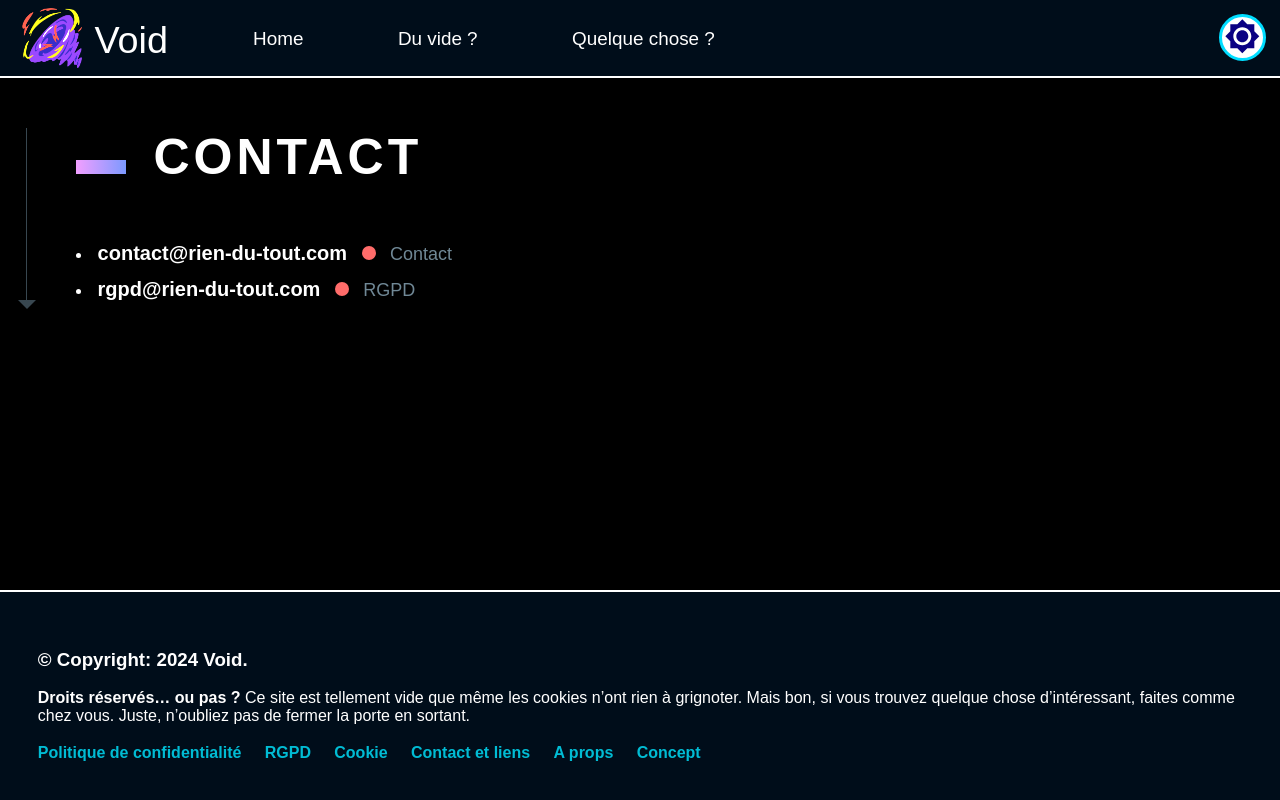
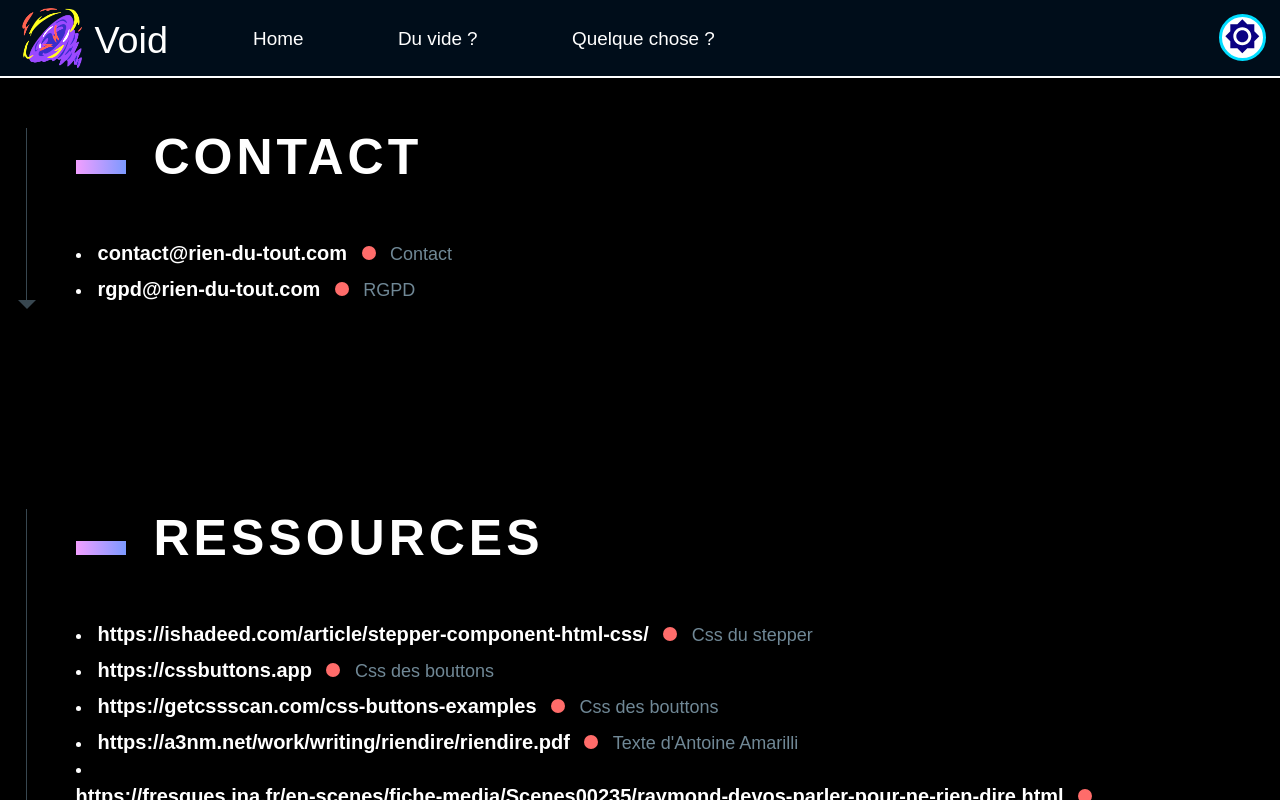
Before and after one commit to Azerty-Merlin/techno-2nd-site-vide, a plain HTML site: page page/contact.html in a window 1280 px wide. Drawn offline with nearby package versions, Linux system fonts and the light colour scheme.

Commit message:
Update contact.html

```diff
--- a/page/contact.html
+++ b/page/contact.html
@@ -111,7 +111,7 @@
         </div>
 
         <div class="content">
-            <!-- liens -->
+            <!-- conatct-->
             <div class="Section Work" style="opacity: 1; transform: translate(0px); margin-top: 0;">
                 <div class="Work-content">
                     <div>
@@ -150,12 +150,93 @@
                     <div class="Arrow" data-ref="arrow" style="transform: translate(0px); opacity: 1;"></div>
                 </div>
             </div>
+            <!-- fin des conatct -->
+
+            <!-- lien -->
+            <div class="Section Work" style="opacity: 1; transform: translate(0px); margin-top: 0;">
+                <div class="Work-content">
+                    <div>
+                        <h3>
+                            <span class="gg-symbol--gradient"
+                                style="background: linear-gradient(90deg, rgb(242, 159, 255) 0%, rgb(124, 153, 255) 100%);"></span>
+                            Ressources
+                        </h3>
+                        <div class="Objective-list">
+                            <li>
+                                <a class="WorkItem" href="https://ishadeed.com/article/stepper-component-html-css/"
+                                    target="_blank">
+                                    <div class="WorkItem-content">
+                                        <span
+                                            class="WorkItem-title color">https://ishadeed.com/article/stepper-component-html-css/</span>
+                                        <span class="WorkItem-dot"></span>
+                                        <span class="WorkItem-subtitle">Css du stepper</span>
+                                    </div>
+                                    <div class="WorkItem-roll gg-symbol--gradient"></div>
+                                </a>
+                            </li>
+                            <li>
+                                <a class="WorkItem" href="https://cssbuttons.app" target="_blank">
+                                    <div class="WorkItem-content">
+                                        <span class="WorkItem-title color">https://cssbuttons.app</span>
+                                        <span class="WorkItem-dot"></span>
+                                        <span class="WorkItem-subtitle">Css des bouttons</span>
+                                    </div>
+                                    <div class="WorkItem-roll gg-symbol--gradient"></div>
+                                </a>
+                            </li>
+                            <li>
+                                <a class="WorkItem" href="https://getcssscan.com/css-buttons-examples" target="_blank">
+                                    <div class="WorkItem-content">
+                                        <span class="WorkItem-title color">https://getcssscan.com/css-buttons-examples</span>
+                                        <span class="WorkItem-dot"></span>
+                                        <span class="WorkItem-subtitle">Css des bouttons</span>
+                                    </div>
+                                    <div class="WorkItem-roll gg-symbol--gradient"></div>
+                                </a>
+                            </li>
+                            <li>
+                                <a class="WorkItem" href="https://a3nm.net/work/writing/riendire/riendire.pdf"
+                                    target="_blank">
+                                    <div class="WorkItem-content">
+                                        <span
+                                            class="WorkItem-title color">https://a3nm.net/work/writing/riendire/riendire.pdf</span>
+                                        <span class="WorkItem-dot"></span>
+                                        <span class="WorkItem-subtitle">Texte d'Antoine Amarilli</span>
+                                    </div>
+                                    <div class="WorkItem-roll gg-symbol--gradient"></div>
+                                </a>
+                            </li>
+                            <li>
+                                <a class="WorkItem"
+                                    href="https://fresques.ina.fr/en-scenes/fiche-media/Scenes00235/raymond-devos-parler-pour-ne-rien-dire.html"
+                                    target="_blank">
+                                    <div class="WorkItem-content">
+                                        <span
+                                            class="WorkItem-title color">https://fresques.ina.fr/en-scenes/fiche-media/Scenes00235/raymond-devos-parler-pour-ne-rien-dire.html</span>
+                                        <span class="WorkItem-dot"></span>
+                                        <span class="WorkItem-subtitle">Transcription de Raymond Devos</span>
+                                    </div>
+                                    <div class="WorkItem-roll gg-symbol--gradient"></div>
+                                </a>
+                            </li>
+                            <li>
+                                <a class="WorkItem" href="https://pixabay.com/fr/videos/search/black%20hole/"
+                                    target="_blank">
+                                    <div class="WorkItem-content">
+                                        <span
+                                            class="WorkItem-title color">https://pixabay.com/fr/videos/search/black%20hole/</span>
+                                        <span class="WorkItem-dot"></span>
+                                        <span class="WorkItem-subtitle">Video</span>
+                                    </div>
+                                    <div class="WorkItem-roll gg-symbol--gradient"></div>
+                                </a>
+                            </li>
+                        </div>
+                    </div>
+                    <div class="Arrow" data-ref="arrow" style="transform: translate(0px); opacity: 1;"></div>
+                </div>
+            </div>
             <!-- fin des liens -->
-
-            <!-- https://ishadeed.com/article/stepper-component-html-css/ -->
-            <!-- https://cssbuttons.app -->
-            <!-- https://a3nm.net/work/writing/riendire/riendire.pdf -->
-             <!-- https://fresques.ina.fr/en-scenes/fiche-media/Scenes00235/raymond-devos-parler-pour-ne-rien-dire.html -->
 
             <!-- footer -->
             <div style="flex-grow: 1;"></div>
```
